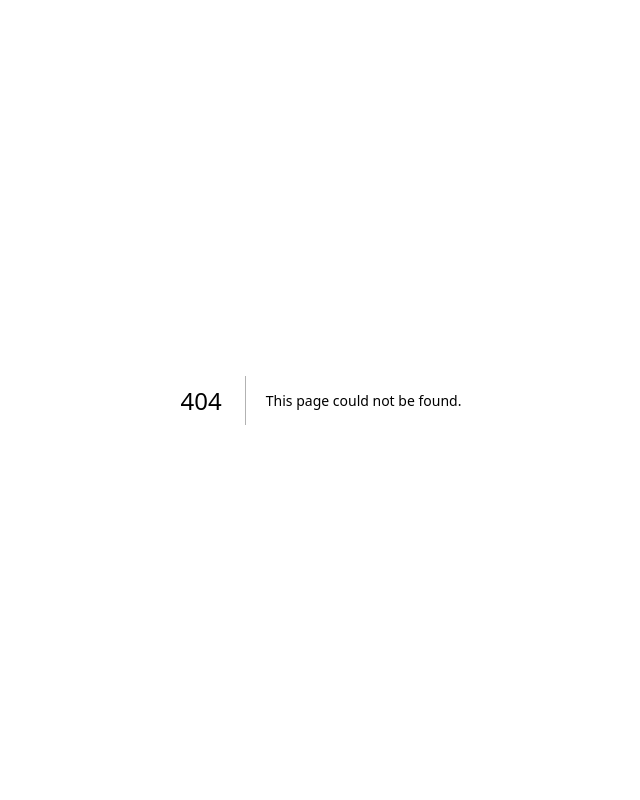
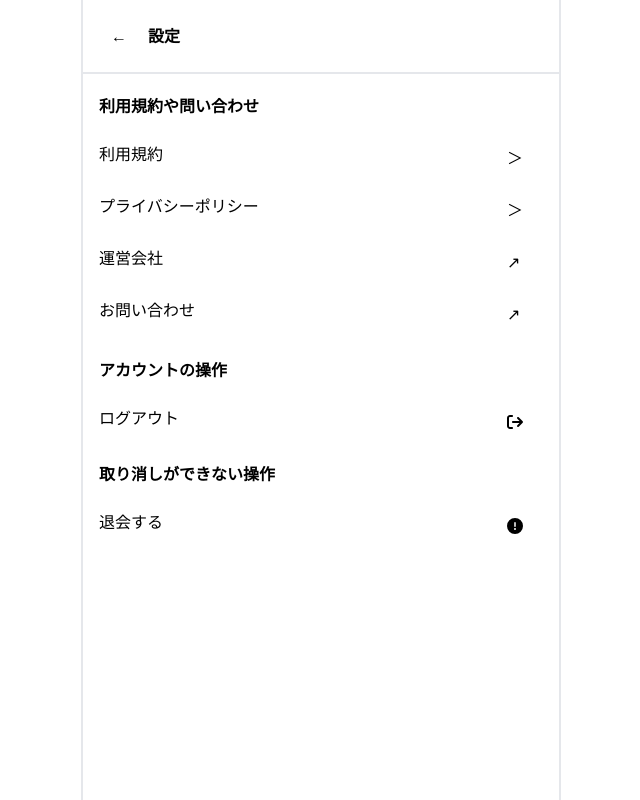
Before and after one commit to qin-team-recipe/02-frontend, a Next.js app: page /settings in a window 1280 px wide. Before the commit this address had no page. Shown: the whole page, without its empty margins (319-959 px from the left). Built offline with nearby package versions, Linux system fonts and the light colour scheme.

Commit message:
icon追加

```diff
--- a/package.json
+++ b/package.json
@@ -19,6 +19,10 @@
     ]
   },
   "dependencies": {
+    "@fortawesome/fontawesome-svg-core": "^6.4.0",
+    "@fortawesome/free-regular-svg-icons": "^6.4.0",
+    "@fortawesome/free-solid-svg-icons": "^6.4.0",
+    "@fortawesome/react-fontawesome": "^0.2.0",
     "@types/node": "20.2.5",
     "@types/react": "^18.2.8",
     "@types/react-dom": "18.2.4",
--- /dev/null
+++ b/src/app/settings/page.tsx
@@ -0,0 +1,101 @@
+"use client"
+
+import {
+  faArrowRightFromBracket,
+  faCircleExclamation,
+} from "@fortawesome/free-solid-svg-icons"
+import { FontAwesomeIcon } from "@fortawesome/react-fontawesome"
+import Link from "next/link"
+import { useState } from "react"
+
+import FooterMenu from "../components/FooterMenu"
+import { DeleteModal } from "./components/deleteModal"
+
+const settings = () => {
+  // eslint-disable-next-line react-hooks/rules-of-hooks
+  const [isModalOpen, setIsModalOpen] = useState(false)
+
+  const handleModalOpen = () => {
+    setIsModalOpen(true)
+  }
+
+  const handleModalClose = () => {
+    setIsModalOpen(false)
+  }
+  return (
+    <>
+      <div className="flex justify-center">
+        <div className="h-screen w-[480px] border-x-2 pb-16">
+          <div className="border-b-2 px-3 py-[12px]">
+            <div className="flex h-[48px]">
+              <div className="h-[24px] w-[24px] px-4 py-3">
+                <Link href="../favorites">←</Link>
+              </div>
+              <div className="ml-[21px] h-[24px] w-[48px] py-3 text-[16px] font-bold">
+                <Link href="../favorites">設定</Link>
+              </div>
+            </div>
+          </div>
+          <div className="px-4 pt-5">
+            <div className="pb-3 font-bold">利用規約や問い合わせ</div>
+            <div className="flex justify-between">
+              <div className="py-4 pt-3 text-[16px]">
+                <Link href="../terms">利用規約</Link>
+              </div>
+              <div className="mr-3 h-6 w-6 py-4">
+                <Link href="">＞</Link>
+              </div>
+            </div>
+            <div className="flex justify-between">
+              <div className="py-4 pt-3 text-[16px]">
+                <Link href="">プライバシーポリシー</Link>
+              </div>
+              <div className="mr-3 h-6 w-6 py-4">
+                <Link href="">＞</Link>
+              </div>
+            </div>
+            <div className="flex justify-between">
+              <div className="py-4 pt-3 text-[16px]">
+                <Link href="">運営会社</Link>
+              </div>
+              <div className="mr-3 h-6 w-6 py-4">
+                <Link href="">↗︎</Link>
+              </div>
+            </div>
+            <div className="flex justify-between">
+              <div className="py-4 pt-3 text-[16px]">
+                <Link href="">お問い合わせ</Link>
+              </div>
+              <div className="mr-3 h-6 w-6 py-4">
+                <Link href="">↗︎</Link>
+              </div>
+            </div>
+          </div>
+          <div className="px-4 pb-3 pt-5 font-bold">アカウントの操作</div>
+          <div className="flex justify-between">
+            <div className="px-4 py-3">
+              <Link href="../logout">ログアウト</Link>
+            </div>
+            <div className="mr-7 h-6 w-6 pt-4">
+              <Link href="../logout">
+                <FontAwesomeIcon icon={faArrowRightFromBracket} />
+              </Link>
+            </div>
+          </div>
+          <div className="px-4 pb-3 pt-5 font-bold">取り消しができない操作</div>
+          <div className="flex justify-between">
+            <div className="px-4 py-3">
+              <button onClick={handleModalOpen}>退会する</button>
+              {isModalOpen && <DeleteModal onClose={handleModalClose} />}
+            </div>
+            <div className="mr-7 h-6 w-6 pt-4">
+              <FontAwesomeIcon icon={faCircleExclamation} />
+            </div>
+          </div>
+          <FooterMenu />
+        </div>
+      </div>
+    </>
+  )
+}
+export default settings
```
Also changed, not shown: 1 other file (tests, documents, lock files or other folders).
